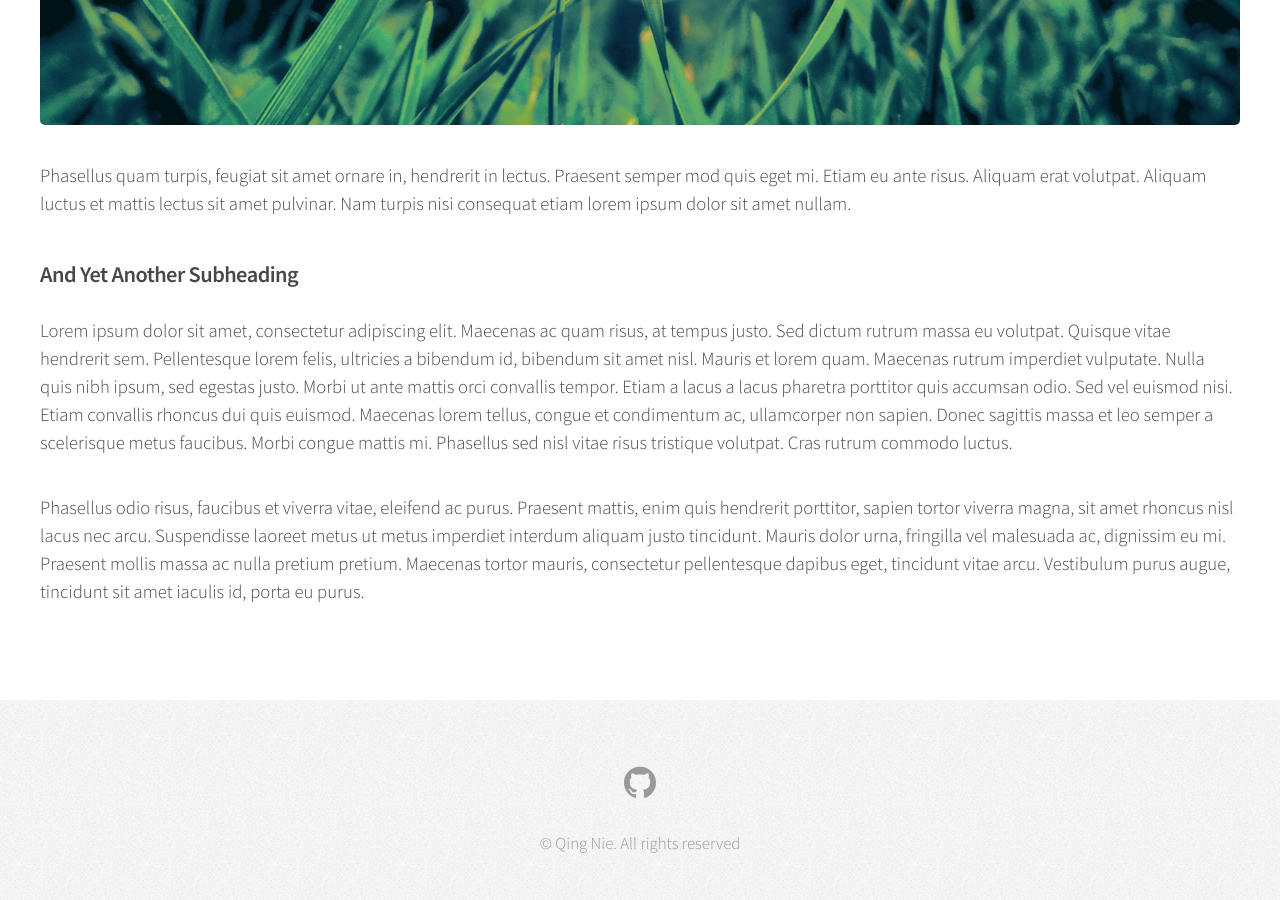
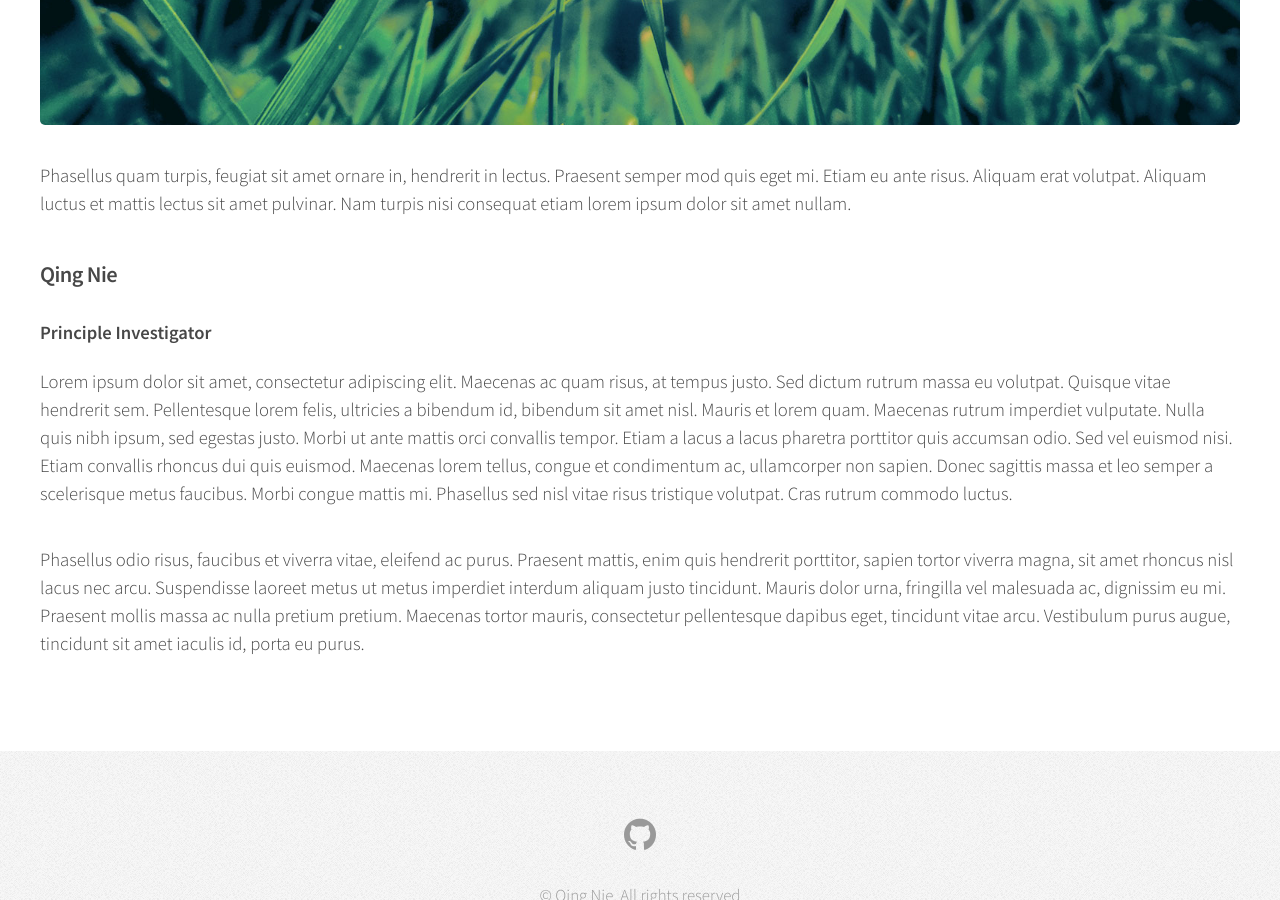
Before and after one commit to NieLab/nielab.github.io, a Jekyll site: the page built from labmembers.html, in a window 1280 px wide and 900 px high, scrolled down 708 px. Built offline with Jekyll 4.4.1, drawn with Linux system fonts in a browser that asks for light colours.

Commit message:
Update labmembers.html

```diff
--- a/labmembers.html
+++ b/labmembers.html
@@ -23,7 +23,8 @@ layout: default
 						Aliquam luctus et mattis lectus sit amet pulvinar. Nam turpis nisi
 						consequat etiam lorem ipsum dolor sit amet nullam.</p>
 
-						<h3>And Yet Another Subheading</h3>
+						<h3>Qing Nie</h3>
+						<h4>Principle Investigator</h4>
 						<p>Lorem ipsum dolor sit amet, consectetur adipiscing elit. Maecenas ac quam risus, at tempus
 						justo. Sed dictum rutrum massa eu volutpat. Quisque vitae hendrerit sem. Pellentesque lorem felis,
 						ultricies a bibendum id, bibendum sit amet nisl. Mauris et lorem quam. Maecenas rutrum imperdiet
```
